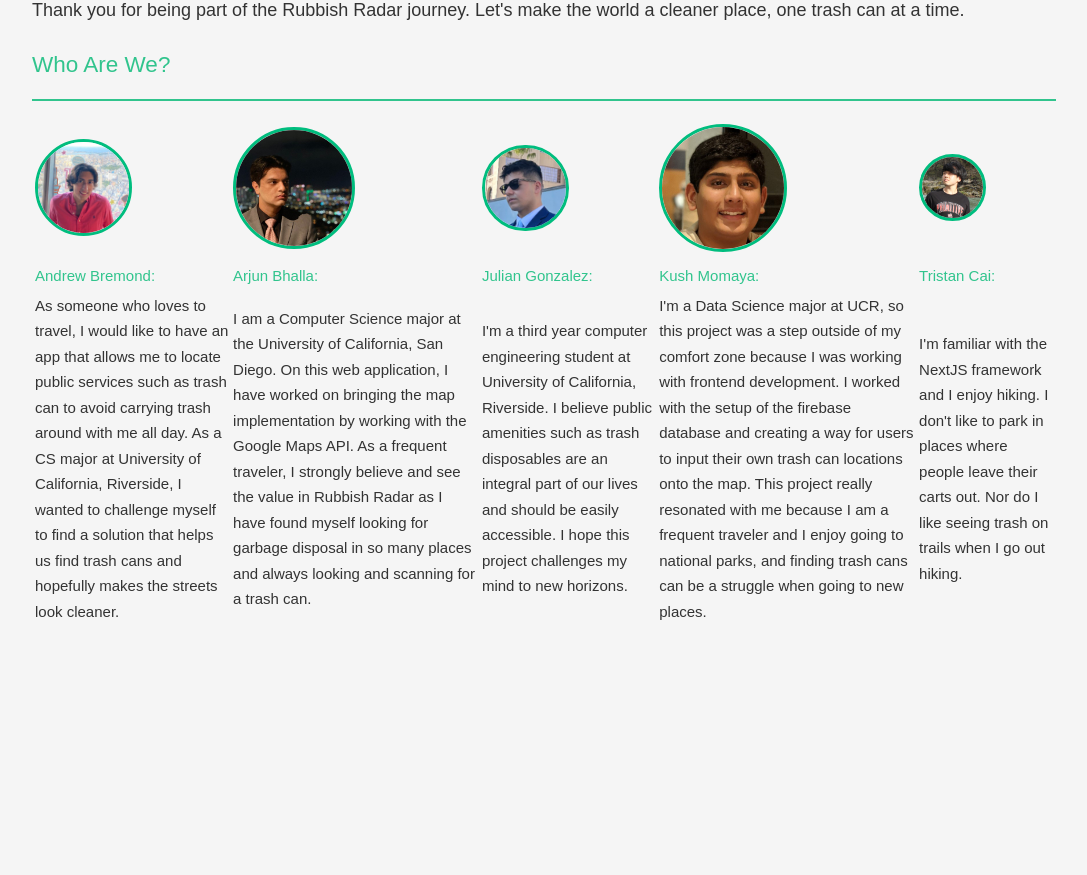
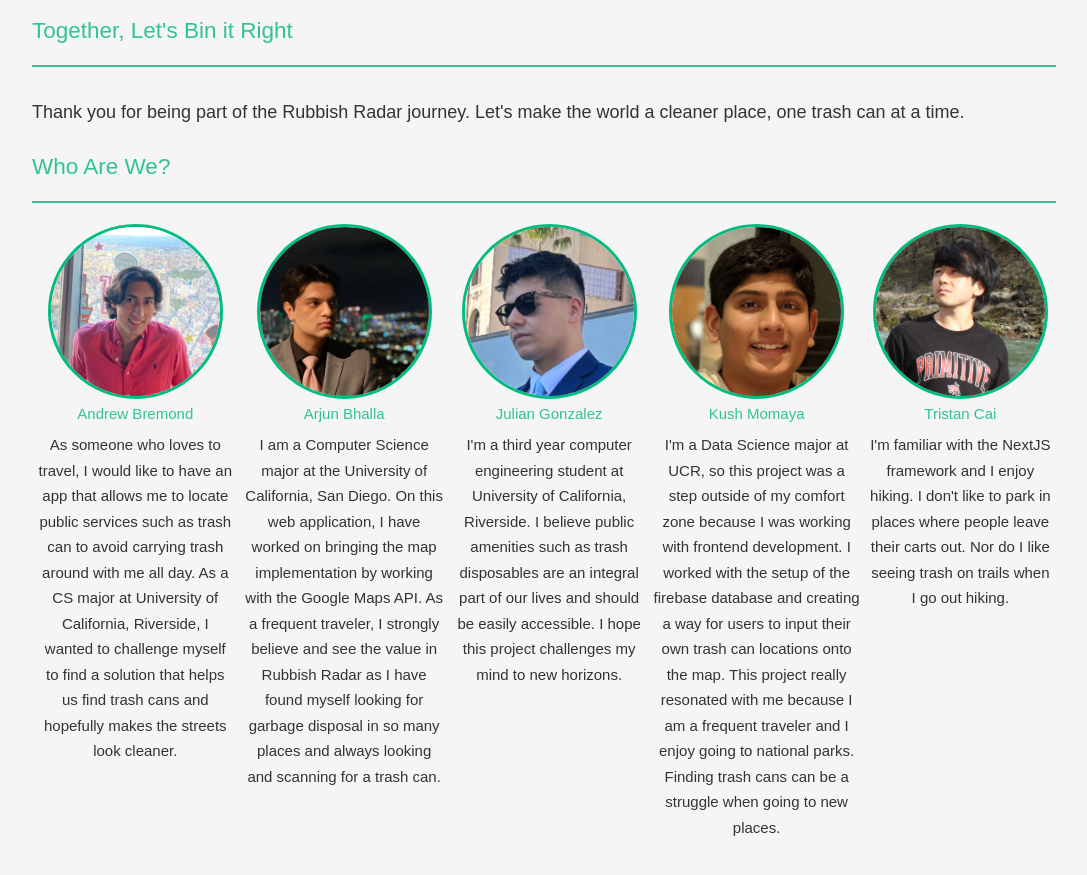
Before and after one commit to Andrew-Bremond/Rubbish-Radar, a Vue app: page /about in a window 1280 px wide. Shown: the part 1280-2155 px from the top of the page, without its empty margins (96-1183 px from the left). Before the commit the page ends 1947 px from the top, so only its background shows below. Built offline with nearby package versions, Linux system fonts and the light colour scheme.

Commit message:
Global CSS, team description, about

```diff
--- a/src/assets/main.css
+++ b/src/assets/main.css
@@ -8,7 +8,7 @@
   flex-direction: column;
   align-items: center;
   justify-content: center;
-  height: 135vh;
+  height: 175vh;
 }
 .About {
   padding: 40px 10%;
@@ -19,11 +19,14 @@
 }
 
 img {
-  height: 50%;
-  width: 50%;
+  height: 175px;
+  width: 175px;
+  object-fit: cover;
   border-style: solid;
   border-color: hsla(160, 100%, 37%, 1);
   border-radius: 80%;
+  margin: auto;
+  display: block;
 }
 
 a,
@@ -38,6 +41,11 @@ body {
   background-color: #f5f5f5;
   color: #333;
   line-height: 1.7;
+
+}
+.description {
+  max-height: 200px;
+  overflow: auto;
 }
 
 h1, h2 {
--- a/src/views/About.vue
+++ b/src/views/About.vue
@@ -118,13 +118,13 @@
           <td> <img src="../images/tristan.jpg" alt="tristan_pic" > </td>
         </tr>
         <tr> <!--names-->
-          <td><a href="https://www.linkedin.com/in/andrew-bremond-469731223/" target="blank"> Andrew Bremond: </a></td>
-          <td><a href="https://www.linkedin.com/in/arjun-bhalla-3bb2aa210/" target="_blank"> Arjun Bhalla: </a></td>
-          <td><a href="https://www.linkedin.com/in/julian-gonzalez-b49665203/" target="_blank"> Julian Gonzalez: </a></td>
-          <td><a href="https://www.linkedin.com/in/kush-momaya/" target="_blank"> Kush Momaya: </a></td>
-          <td><a href="https://www.linkedin.com/in/torisutan/" target="_blank"> Tristan Cai: </a></td>
+          <td><a href="https://www.linkedin.com/in/andrew-bremond-469731223/" target="blank"> Andrew Bremond </a></td>
+          <td><a href="https://www.linkedin.com/in/arjun-bhalla-3bb2aa210/" target="_blank"> Arjun Bhalla </a></td>
+          <td><a href="https://www.linkedin.com/in/julian-gonzalez-b49665203/" target="_blank"> Julian Gonzalez </a></td>
+          <td><a href="https://www.linkedin.com/in/kush-momaya/" target="_blank"> Kush Momaya </a></td>
+          <td><a href="https://www.linkedin.com/in/torisutan/" target="_blank"> Tristan Cai </a></td>
         </tr>
-        <tr> <!--description-->
+        <tr class="description"> <!--description-->
             <td>
               As someone who loves to travel, I would like to have an app that allows me to locate public services such as trash
               can to avoid carrying trash around with me all day. As a CS major at University of California, Riverside, I wanted
@@ -145,7 +145,7 @@
               I'm a Data Science major at UCR, so this project was a step outside of my comfort zone because
               I was working with frontend development. I worked with the setup of the firebase database and
               creating a way for users to input their own trash can locations onto the map. This project really
-              resonated with me because I am a frequent traveler and I enjoy going to national parks, and finding
+              resonated with me because I am a frequent traveler and I enjoy going to national parks. Finding
               trash cans can be a struggle when going to new places.
             </td>
             <td>
@@ -160,4 +160,23 @@
 </template>
 
 <style scoped>
+table {
+  width: 100%;
+  border-collapse: collapse;
+}
+
+td {
+  text-align: center;
+  vertical-align: middle;
+}
+
+tr {
+  margin-bottom: 20px;
+}
+
+.description td {
+  vertical-align: text-top;
+  padding: 5px;
+}
+
 </style>
```
